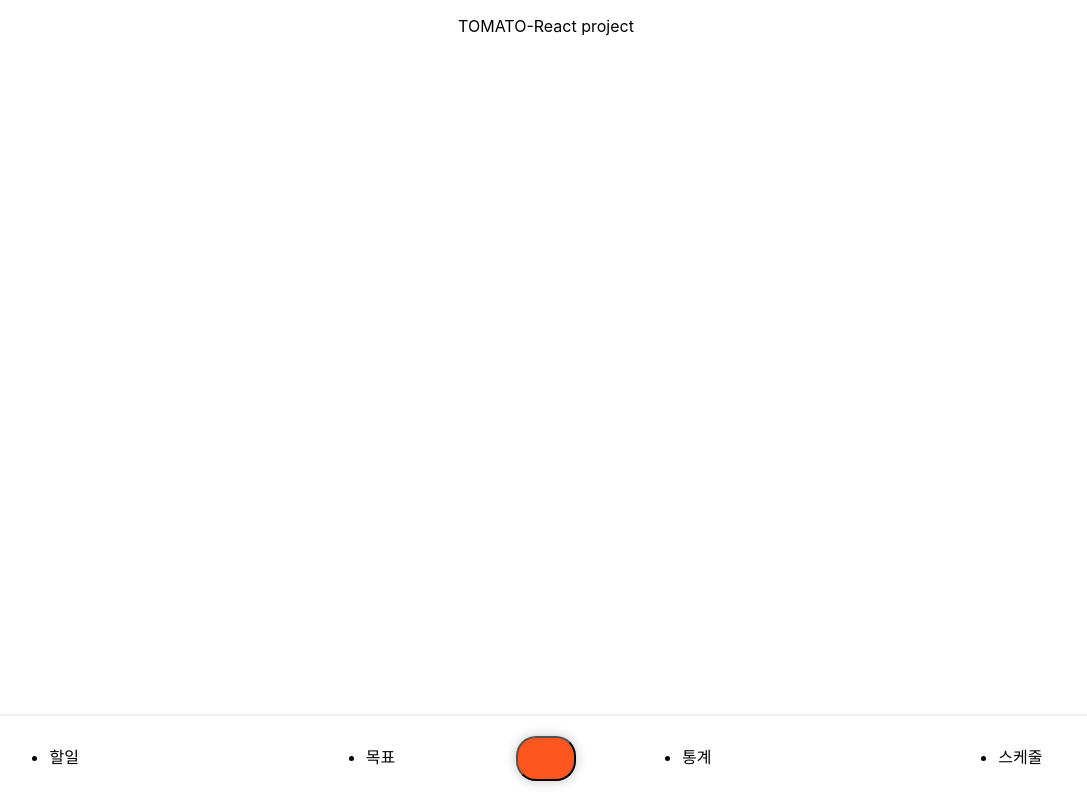
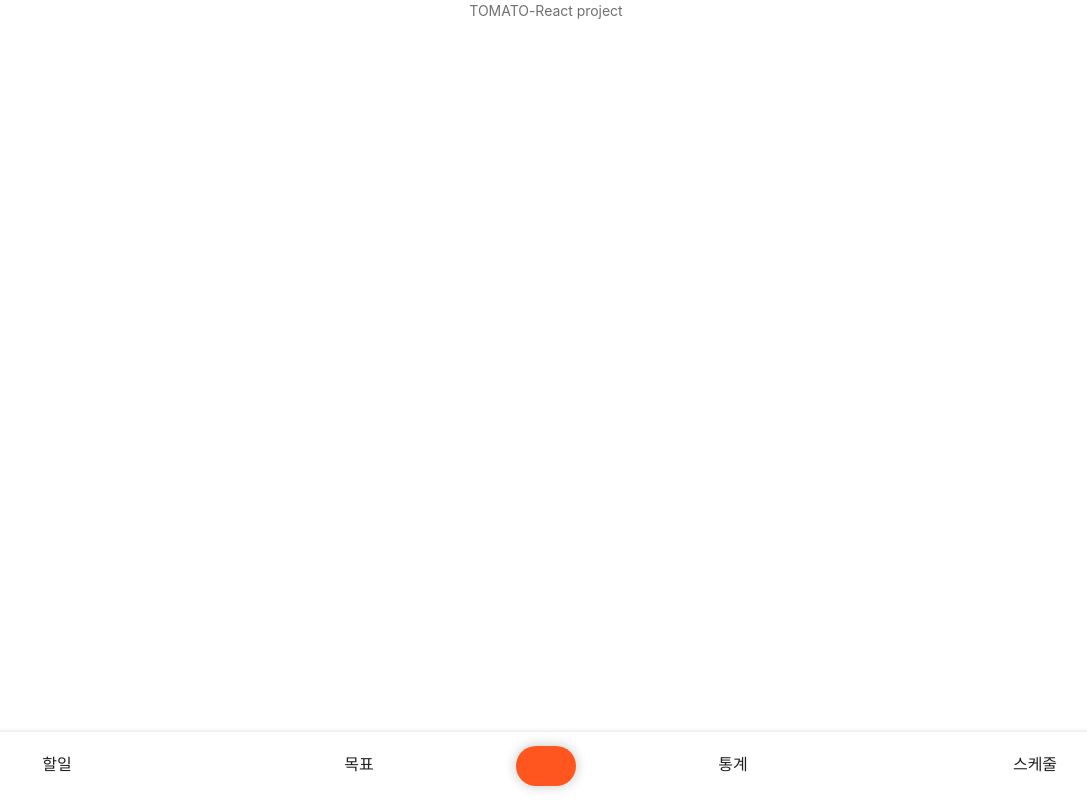
Before and after one commit to Developer-Mang/TOMATO-React, a React (Create React App) app: page / in a window 1280 px wide. Shown: the whole page, without its empty margins (94-1181 px from the left). Built offline with nearby package versions, Linux system fonts and the light colour scheme.

Commit message:
Feat: Added GlobalStyle

```diff
--- /dev/null
+++ b/src/components/common/withGlobalStyle.js
@@ -0,0 +1,53 @@
+import React from "react";
+import { createGlobalStyle } from "styled-components";
+
+const GlobalStyleWrap = createGlobalStyle`
+  html {
+  font-family: 'Noto Sans KR', sans-serif;
+  font-size: 10px;
+  line-height: 1.5;
+  letter-spacing: -0.0025em;
+  color: #707070;
+}
+body * {
+  box-sizing: border-box;
+}
+*:focus {
+  outline: none;
+  box-shadow: 0 0 3px rgba(255,85, 31, .5);
+}
+body {
+  margin: 0;
+  padding: 0;
+  font-size: 1.4rem;
+  line-height: 1.5;
+}
+
+/* reset */
+h1, h2, h3, h4, h5, h6, p, ul, ol, dl, dt, dd {
+  margin: 0;
+  padding: 0;
+}
+h1, h2, h3, h4, h5, h6 {
+  color: #202020;
+  font-weight: 500;
+}
+ul, ol {list-style: none;}
+button {
+  padding: 0;
+  border: none;
+  background: none;
+  cursor: pointer;
+}
+a {
+  text-decoration: none;
+  color: inherit;
+}
+img {vertical-align: top;}
+`;
+
+const GlobalStyle = ({ children }) => {
+  return <GlobalStyleWrap>{children}</GlobalStyleWrap>;
+};
+
+export default GlobalStyle;
--- a/src/components/header/Nav.js
+++ b/src/components/header/Nav.js
@@ -33,6 +33,26 @@ const NavList = styled.ul`
   display: flex;
   justify-content: space-around;
   padding: 12px 0 16px;
+
+  li:nth-child(2) {
+    margin-right: 36px;
+  }
+  li:nth-child(3) {
+    margin-left: 36px;
+  }
+
+  a {
+    position: relative;
+    display: inline-block;
+    width: 50px;
+    height: 40px;
+    padding: 8px 0;
+    font-size: 1.6rem;
+    font-weight: 500;
+    color: #202020;
+    text-align: center;
+    cursor: pointer;
+  }
 `;
 
 const Nav = () => {
--- a/src/index.js
+++ b/src/index.js
@@ -1,14 +1,17 @@
-import React from 'react';
-import ReactDOM from 'react-dom';
-import './index.css';
-import App from './App';
-import reportWebVitals from './reportWebVitals';
+import React from "react";
+import ReactDOM from "react-dom";
+import "./index.css";
+import App from "./App";
+import reportWebVitals from "./reportWebVitals";
+
+import GlobalStyle from "./components/common/withGlobalStyle";
 
 ReactDOM.render(
   <React.StrictMode>
+    <GlobalStyle />
     <App />
   </React.StrictMode>,
-  document.getElementById('root')
+  document.getElementById("root")
 );
 
 // If you want to start measuring performance in your app, pass a function
```
Also changed, not shown: 1 other file (tests, documents, lock files or other folders).
